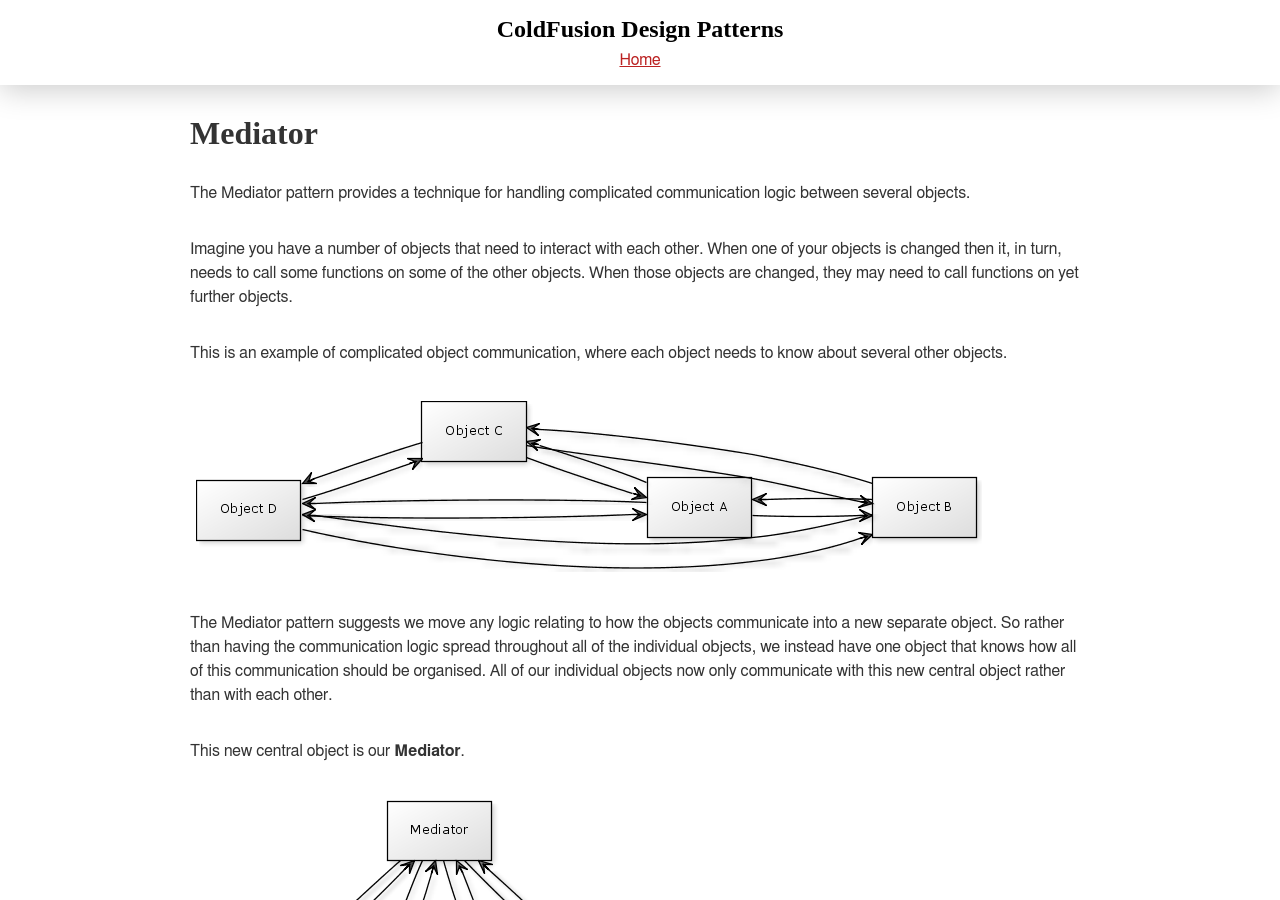
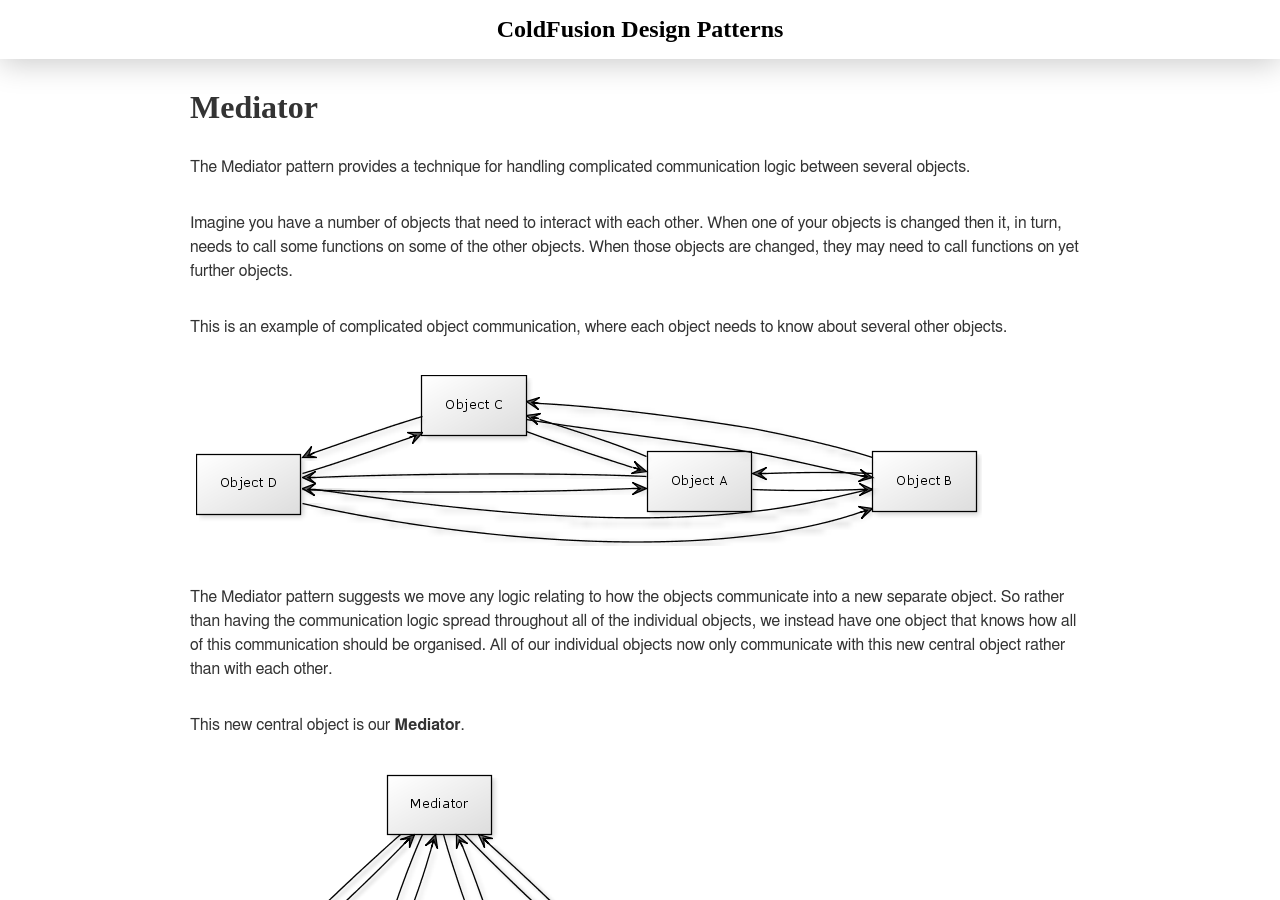
Before and after one commit to shawnoden/coldfusion-design-patterns, a Jekyll site: the page built from mediator.html, in a window 1280 px wide and 900 px high. Built offline with Jekyll 4.4.1, drawn with Linux system fonts in a browser that asks for light colours; some web fonts are replaced.

Commit message:
Few tweaks

```diff
--- /dev/null
+++ b/CNAME
@@ -0,0 +1 @@
+coldfusiondesignpatterns.org
--- a/_layouts/base.html
+++ b/_layouts/base.html
@@ -23,11 +23,13 @@
 
 <header>
 	<h1><a href="index.html">ColdFusion Design Patterns</a></h1>
+	<!--
 	<nav>
 		<ul>
 			<li><a href="index.html">Home</a></li>
 		</ul>
 	</nav>
+	-->
 </header>
 
 <div class="main">
@@ -35,7 +37,12 @@
 </div>
 
 <footer>
-	&copy; Copyright 2009 - 2011 <a href="http://www.webcode.com.au">Kevan Stannard</a>
+	<p>
+		&copy; Copyright 2009 - 2011 <a href="http://www.webcode.com.au">Kevan Stannard</a>
+	</p>
+	<p>
+		<a href="https://github.com/kevanstannard/coldfusion-design-patterns/tree/gh-pages">Fork on Github</a>
+	</p>
 </footer>
 
 
```
